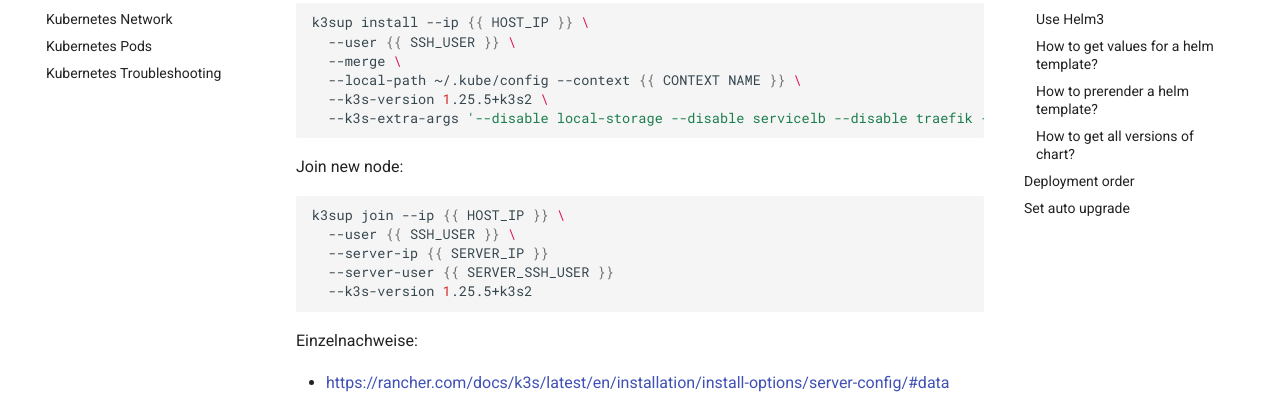
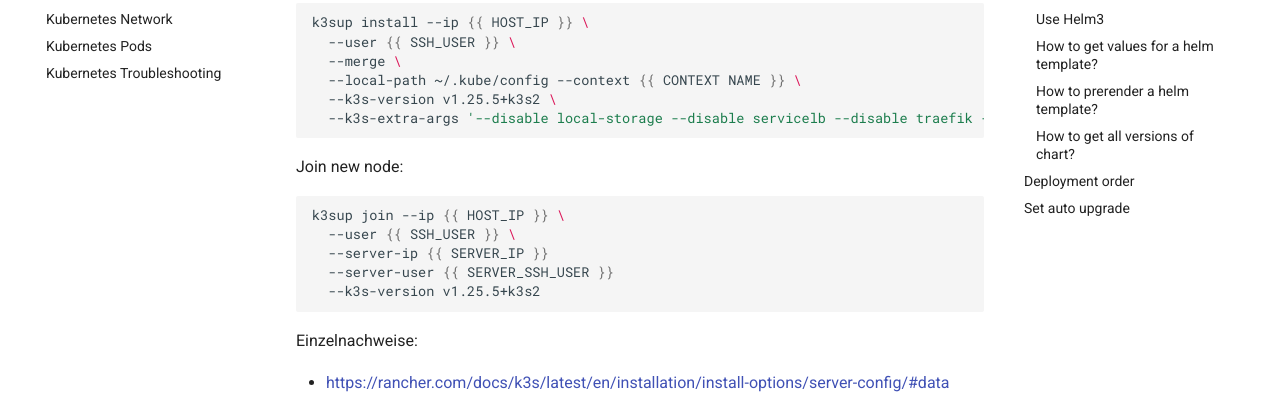
Before and after one commit to stkr22/wiki-fix-it-all, an MkDocs documentation site: the page built from docs/Kubernetes/installation.md, in a window 1280 px wide and 900 px high, scrolled down 347 px. Shown: the part 170-564 px from the top of the window. Built offline with MkDocs 1.6.1 and Material for MkDocs 9.7.7, drawn with Linux system fonts in a browser that asks for light colours; comment, search, counter and statistics services are not loaded.

Commit message:
broken version;

````diff
--- a/docs/Kubernetes/installation.md
+++ b/docs/Kubernetes/installation.md
@@ -17,7 +17,7 @@ k3sup install --ip {{ HOST_IP }} \
   --user {{ SSH_USER }} \
   --merge \
   --local-path ~/.kube/config --context {{ CONTEXT NAME }} \
-  --k3s-version 1.25.5+k3s2 \
+  --k3s-version v1.25.5+k3s2 \
   --k3s-extra-args '--disable local-storage --disable servicelb --disable traefik --flannel-backend wireguard-native'
 ```
 
@@ -28,7 +28,7 @@ k3sup join --ip {{ HOST_IP }} \
   --user {{ SSH_USER }} \
   --server-ip {{ SERVER_IP }}
   --server-user {{ SERVER_SSH_USER }}
-  --k3s-version 1.25.5+k3s2
+  --k3s-version v1.25.5+k3s2
 ```
 
 Einzelnachweise:
````
